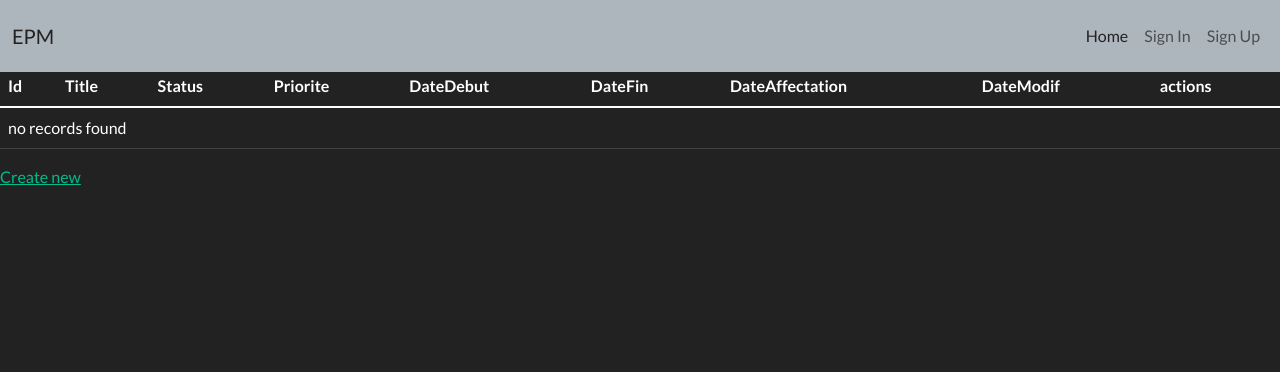
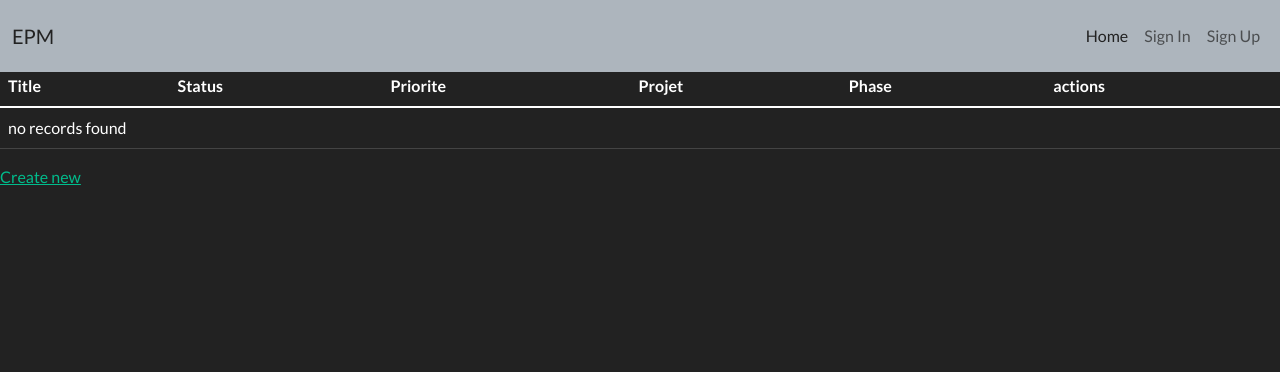
Before and after one commit to sohail-erzini/symfonyapp, a Symfony app: template templates/tache/index.html.twig in a window 1280 px wide. Shown: the top 372 px of the page. Run offline with Twig, Linux system fonts and the light colour scheme; the template is opened without the code that fills it, so the values that code supplies are empty; some libraries are stand-ins or nearby versions.

Commit message:
tasksshowprojet&phase

```diff
--- a/templates/tache/index.html.twig
+++ b/templates/tache/index.html.twig
@@ -8,28 +8,25 @@
     <table class="table">
         <thead>
             <tr>
-                <th>Id</th>
+
                 <th>Title</th>
                 <th>Status</th>
                 <th>Priorite</th>
-                <th>DateDebut</th>
-                <th>DateFin</th>
-                <th>DateAffectation</th>
-                <th>DateModif</th>
+                <th>Projet</th>
+                <th>Phase</th>
                 <th>actions</th>
             </tr>
         </thead>
         <tbody>
         {% for tache in taches %}
             <tr>
-                <td>{{ tache.id }}</td>
+
                 <td>{{ tache.title }}</td>
                 <td>{{ tache.status }}</td>
                 <td>{{ tache.priorite }}</td>
-                <td>{{ tache.dateDebut }}</td>
-                <td>{{ tache.dateFin }}</td>
-                <td>{{ tache.dateAffectation }}</td>
-                <td>{{ tache.dateModif }}</td>
+                <td>{{tache.phase.projet.intitule}}</td>
+                <td>{{tache.phase.intitule}}</td>
+
                 <td>
                     <a href="{{ path('app_tache_show', {'id': tache.id}) }}">show</a>
                     <a href="{{ path('app_tache_edit', {'id': tache.id}) }}">edit</a>
```
